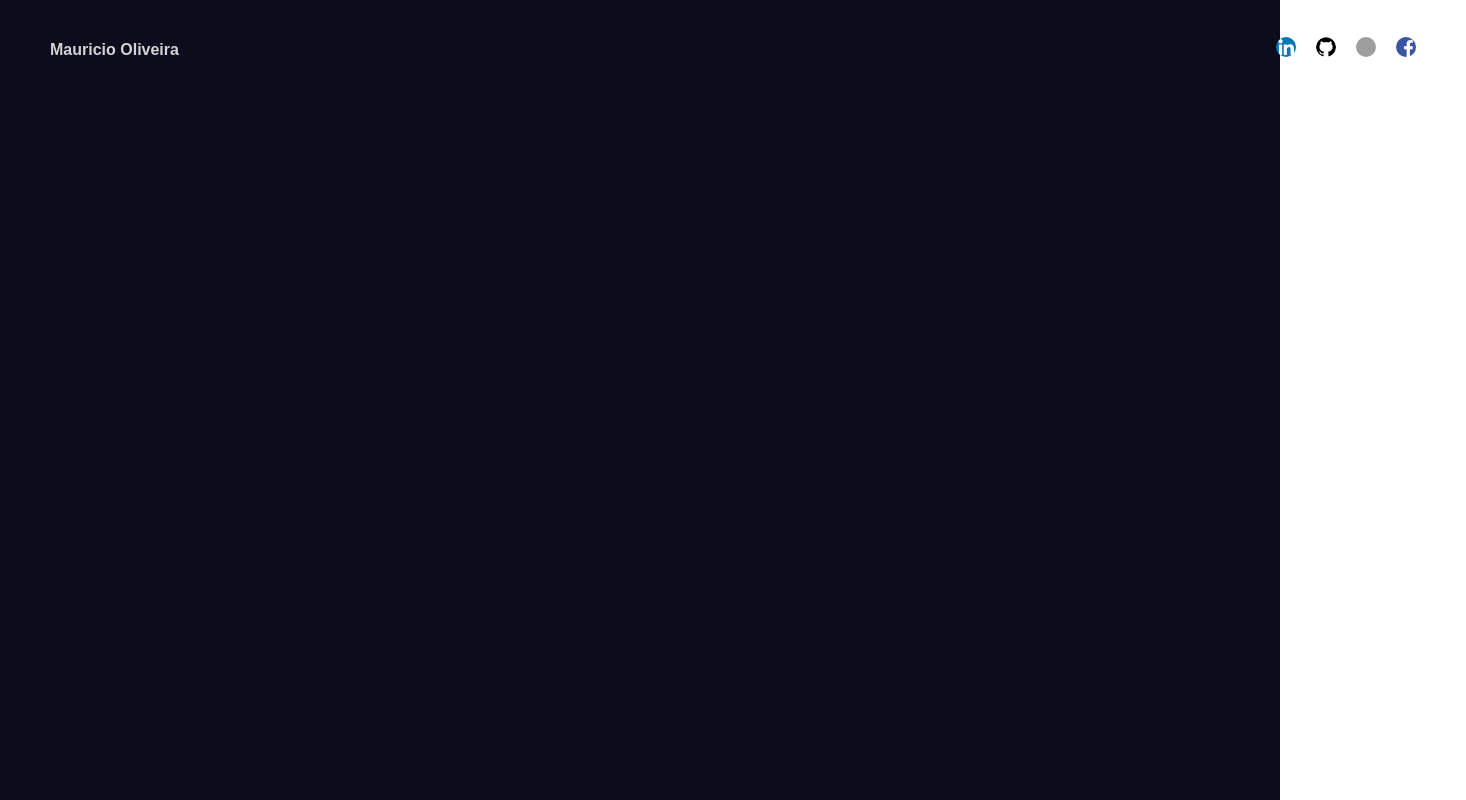
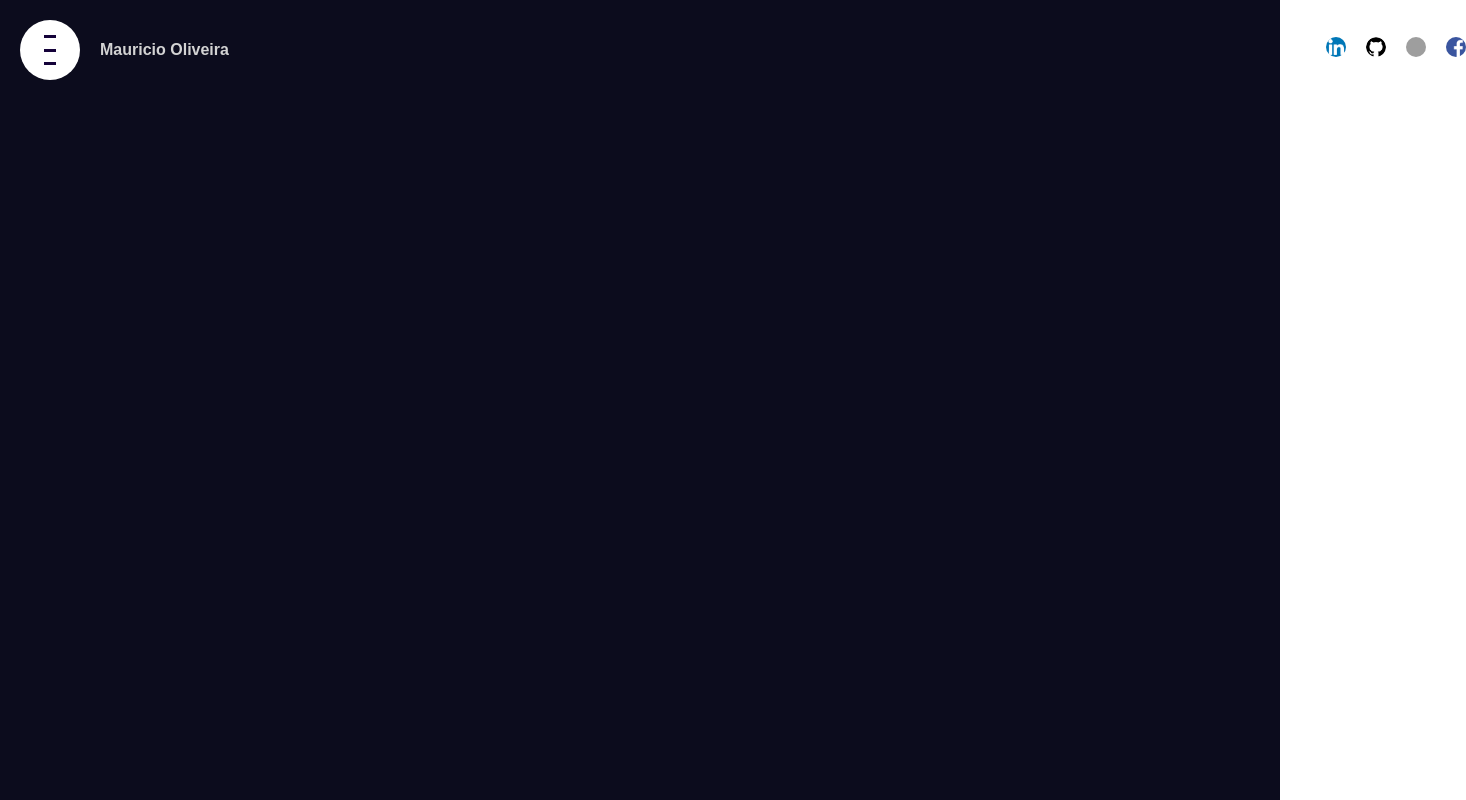
Before and after one commit to Mauricio8583/portfolioweb, a React (Vite) app: page / in a window 1280 px wide. Shown: the top 800 px of the page, 1466 px wide, since content can reach past the window. Built offline with nearby package versions, Linux system fonts and the light colour scheme; grey boxes are pictures that could not be loaded.

Commit message:
Feature: Creating Toggle Menu

```diff
--- a/src/App.jsx
+++ b/src/App.jsx
@@ -5,16 +5,13 @@ function App() {
 
   return (
     <div>
-      <section>
+      <section id="Home">
         <Navbar />
       </section>
-      <section><a href="">Home</a></section>
-      <section><a href="">Home</a></section>
-      <section><a href="">Home</a></section>
-      <section><a href="">Home</a></section>
-      <section><a href="">Home</a></section>
-      <section><a href="">Home</a></section>
-      <section><a href="">Home</a></section>
+      <section id="Habilidades"><a href="">Habilidades</a></section>
+      <section id="Portfolio"><a href="">Portfolio</a></section>
+      <section id="Contato"><a href="">Contato</a></section>
+      <section id="Sobre"><a href="">Sobre</a></section>
     </div>
   )
 }
--- a/src/components/navbar/Navbar.jsx
+++ b/src/components/navbar/Navbar.jsx
@@ -1,9 +1,11 @@
+import Sidebar from '../sidebar/Sidebar'
 import './navbar.scss'
 import { motion } from 'framer-motion'
 
 const Navbar = () => {
   return (
     <div className='navbar'>
+       <Sidebar />
         <div className='wrapper'>
             <motion.span initial={{opacity:0, scale:0.5}}
             animate={{opacity:1, scale: 1}}
--- a/src/components/navbar/navbar.scss
+++ b/src/components/navbar/navbar.scss
@@ -4,7 +4,7 @@
     .wrapper{
         width: 1366px;
         height: 100%;
-        margin-left: 50px;
+        margin-left: 100px;
         display: flex;
         align-items: center;
         justify-content: space-between;
--- /dev/null
+++ b/src/components/sidebar/Sidebar.jsx
@@ -0,0 +1,41 @@
+import { useState } from 'react'
+import Links from './links/Links'
+import './sidebar.scss'
+import ToggleButton from './toggleButton/ToggleButton'
+import { motion } from 'framer-motion'
+
+const Sidebar = () => {
+
+  const [open, setOpen] = useState(false)
+
+  const variants = {
+    open:{
+        clipPath: 'circle(1000px at 50px 50px)',
+        transition: {
+            type: 'spring',
+            stiffness: 20
+        }
+    },
+    closed: {
+        clipPath: 'circle(30px at 50px 50px)',
+        transition: {
+            delay: 0.5,
+            type: 'spring',
+            stiffness: 400,
+            damping: 40
+        }
+
+    }
+  }
+
+  return (
+    <motion.div className='sidebar' animate={open ? 'open': 'closed'}>
+        <motion.div className='bg' variants={variants}>
+            <Links />
+        </motion.div>
+        <ToggleButton setOpen={setOpen} />
+    </motion.div>
+  )
+}
+
+export default Sidebar
--- /dev/null
+++ b/src/components/sidebar/links/Links.jsx
@@ -0,0 +1,15 @@
+
+const Links = () => {
+
+  const itens = ['Home','Habilidades','Portfolio','Contato','Sobre']
+
+  return (
+    <div className='links'>
+        {itens.map(item => (
+            <a href={`#${item}`} key={item}>{item}</a>
+        ))}
+    </div>
+  )
+}
+
+export default Links
--- /dev/null
+++ b/src/components/sidebar/sidebar.scss
@@ -0,0 +1,54 @@
+.sidebar{
+    display: flex;
+    flex-direction: column;
+    align-items: center;
+    justify-content: center;
+    background-color: white;
+    color: black;
+
+    .bg{
+        position: fixed;
+        top: 0;
+        bottom: 0;
+        left: 0;
+        width: 400px;
+        background: white;
+
+        .links{
+            position: absolute;
+            width: 100%;
+            height: 100%;
+            display: flex;
+            flex-direction: column;
+            align-items: center;
+            justify-content: center;
+            gap: 20px;
+
+            a{
+                font-size: 30px;
+                color: black;
+            }
+        }
+    }
+
+    button{
+        width: 50px;
+        height: 50px;
+        border-radius: 50%;
+        position: fixed;
+        top: 25px;
+        left: 25px;
+        background-color: transparent;
+        border: none;
+        cursor: pointer;
+        display: flex;
+        flex-direction: column;
+        justify-content: space-between;
+
+        span{
+            width: 100%;
+            height: 3px;
+            background-color: #15023a;
+        }
+    }
+}
--- /dev/null
+++ b/src/components/sidebar/toggleButton/ToggleButton.jsx
@@ -0,0 +1,12 @@
+
+const ToggleButton = ({setOpen}) => {
+  return (
+    <button onClick={() => setOpen((prev) => !prev)}>
+        <span className="line_1"></span>
+        <span className="line_2"></span>
+        <span className="line_3"></span>
+    </button>
+  )
+}
+
+export default ToggleButton
```
